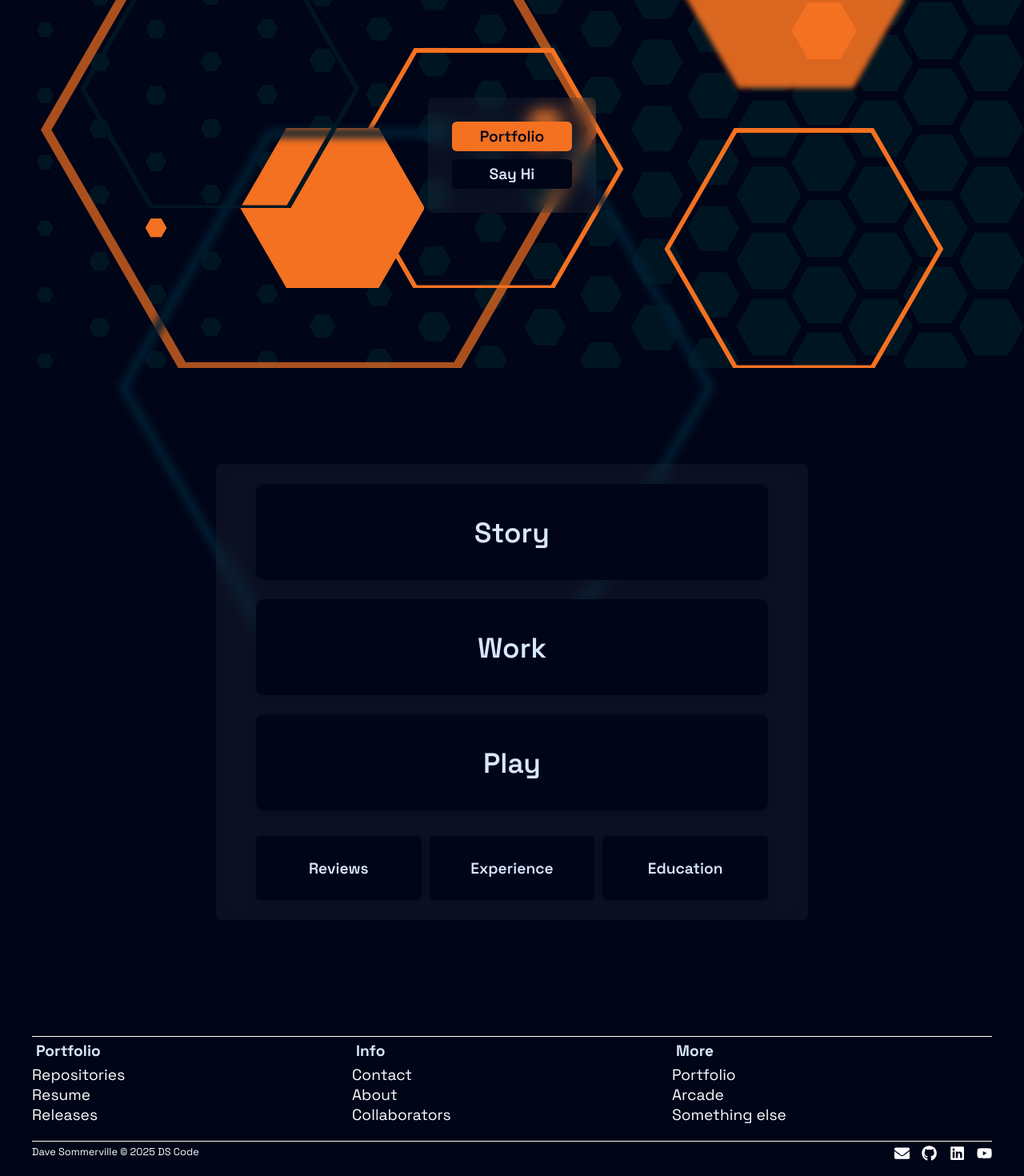
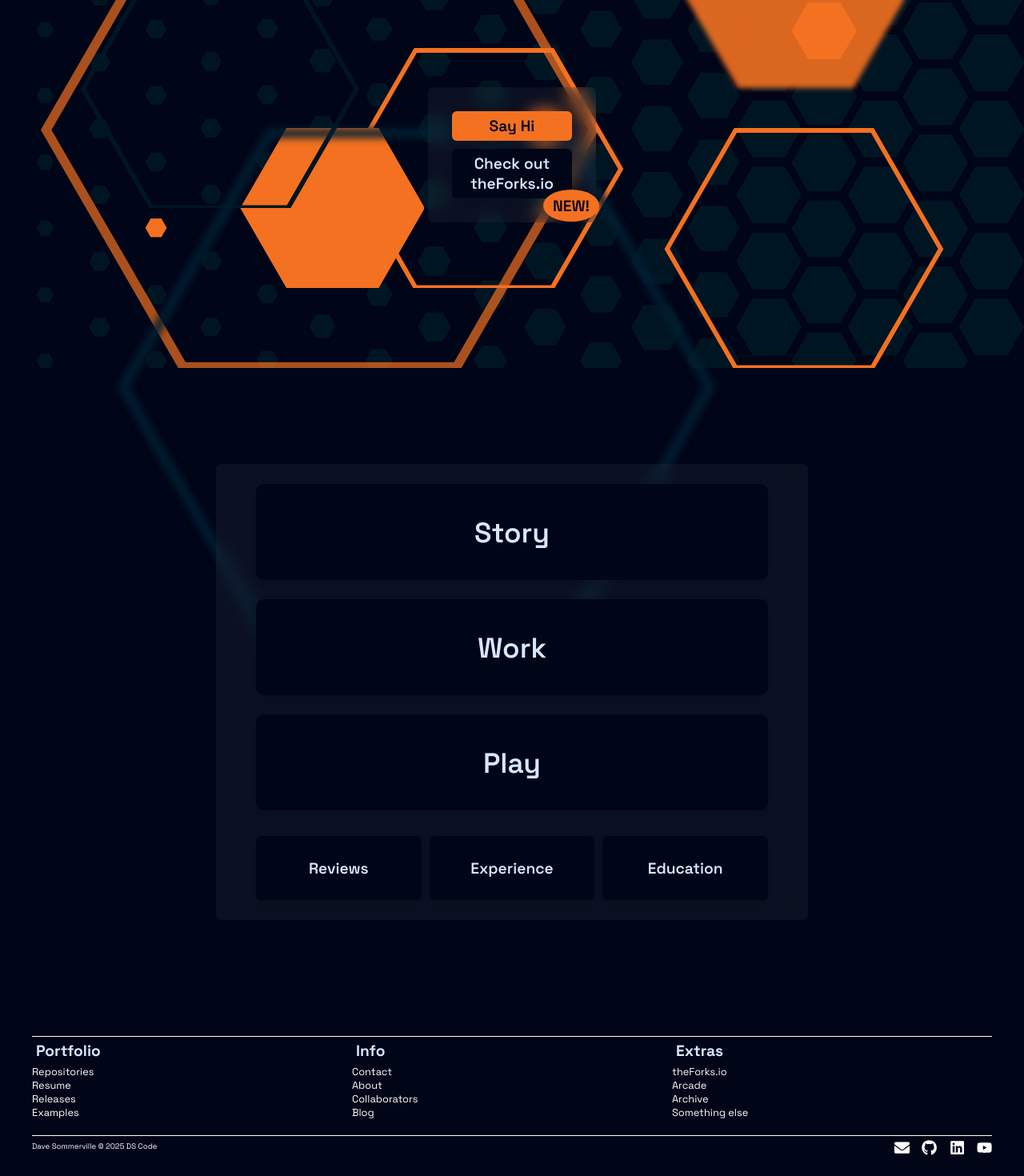
Before and after one commit to dave-sommerville/ds-code-2.0, a React (Create React App) app: page / in a window 1280 px wide. Shown: the part 340-1810 px from the top of the page at 80% size. Built offline with nearby package versions, Linux system fonts and the light colour scheme; a web font is replaced by a local one.

Commit message:
Final touch fixes

```diff
--- a/src/BLL/PortfolioItems.js
+++ b/src/BLL/PortfolioItems.js
@@ -67,8 +67,8 @@ const blackjack = new Portfolio(
   "Blackjack",
   "Blackjack, featuring deal animations and a persistant player bank.",
   "https://dave-sommerville.github.io/blackjack/",
-  ["Featured", "Game", "Large-scale"],
-  []
+  ["Featured", "Game" ],
+  ["Playtester: Sam Ruetcky"]
 );
 
 const scriptScavengers = new Portfolio(
--- a/src/Components/PageWide/Footer.js
+++ b/src/Components/PageWide/Footer.js
@@ -13,6 +13,7 @@ function Footer() {
             <li><a href="https://github.com/dave-sommerville?tab=repositories" target="_blank" rel="noopener noreferrer">Repositories</a></li>
             <li><a href="https://dave-sommerville.github.io/ds-code-releases/data/dave-sommerville-resume-2025.pdf" target="_blank" rel="noopener noreferrer">Resume</a></li>
             <li><Link to="/releases">Releases</Link></li>
+            <li><Link to="/portfolio">Examples</Link></li>
           </ul>
         </div>
         <div className="footer-column">
@@ -21,13 +22,15 @@ function Footer() {
             <li><Link to="/contact">Contact</Link></li>
             <li><Link to="/about">About</Link></li>
             <li><Link to="/collaborators">Collaborators</Link></li>
+            <li><a href="https://dev.to/davesommerville" target="_blank" rel="noopener noreferrer">Blog</a></li>
           </ul>
         </div>
         <div className="footer-column">
-          <h4 className="no-select">More</h4>
+          <h4 className="no-select">Extras</h4>
           <ul>
-            <li><Link to="/portfolio">Portfolio</Link></li>
+            <li><a href="">theForks.io</a></li>
             <li><Link to="/playground">Arcade</Link></li>
+            <li><Link to="">Archive</Link></li>
             <li><Link to="/something-else">Something else</Link></li>
           </ul>
         </div>
--- a/src/Components/SplashPage/HeroBanner.js
+++ b/src/Components/SplashPage/HeroBanner.js
@@ -65,8 +65,8 @@ export default function HeroBanner({ setHeroHeight }) {
       ))}
 
       <div className="btn-wrapper f-col center">
-        <Link to="/portfolio" className="btn">Portfolio</Link>
-        <Link to="/contact" className="btn secondary">Say Hi</Link>
+        <Link to="/contact" className="btn">Say Hi</Link>
+        <a href="https://github.com/dave-sommerville/theForks.io" target="_blank" rel="noopener noreferrer" className="btn secondary new">Check out theForks.io</a>
       </div>
     </header>
   );
--- a/src/Components/SplashPage/SplashPageFeature.js
+++ b/src/Components/SplashPage/SplashPageFeature.js
@@ -82,7 +82,7 @@ function SplashPageFeature() {
               <li><img src={gurpreetReview} alt="Review 1" /></li>
               <li><img src={creefordReview} alt="Review 2" /></li>
               <li><img src={andreReview} alt="Review 3" /></li>
-              <li><img src={samReview} alt="Review 4" /></li>
+              <li className="mb-25"><img src={samReview} alt="Review 4" /></li>
             </ul>
             <a href={linkedInProfile} target="_blank" rel="noopener noreferrer" className="raised-link">
               View my full LinkedIn here
@@ -95,7 +95,7 @@ function SplashPageFeature() {
             isActive={activeSection === 'Experience'}
             onClick={() => handleExpand('Experience')}
           >
-            <ul>
+            <ul className="mb-25">
               <li>
                 Although a recent graduate, I've expanded my experience including:
               </li>
@@ -107,7 +107,7 @@ function SplashPageFeature() {
                 development, and end-to-end workflow experience.
               </li>
             </ul>
-            <div className="flex col">
+            <div className="flex col mb-25">
               <ul className="xp-list">
                 <li className="xp-title">Dev Skills</li>
                 <li>HTML/CSS</li>
@@ -136,7 +136,7 @@ function SplashPageFeature() {
                 <li>Personable</li>
               </ul>
             </div>
-            <ul>
+            <ul className="mb-25">
               <li>Experience by Field:</li>
               <li>6 years Management</li>
               <li>8 years Sales/Hospitality</li>
--- a/src/Pages/About.js
+++ b/src/Pages/About.js
@@ -32,6 +32,14 @@ function About() {
           hexOption={""}
           />
           <p className="about-contact">
+            <a
+              href="https://dev.to/davesommerville/the-millennials-bug-healing-through-html-2bod"
+              target="_blank"
+              rel="noopener noreferrer"
+              className="mb-25"
+            >
+              Learn more about me or
+            </a>
             <Link to="/contact" >Tell me what you think of my work</Link>
           </p>
       </section>
--- a/src/css/common/footer.css
+++ b/src/css/common/footer.css
@@ -13,7 +13,9 @@ footer {
   margin: 0 auto;
   border-top: 1px solid var(--clr-light);
 }
-
+.footer-column ul {
+  font-size: var(--font-size-small);
+}
 .footer-column {
   flex: 1;
   min-width: 200px;
@@ -31,7 +33,7 @@ footer {
   align-items: center;
   margin: 0 auto;
   border-top: 1px solid var(--clr-light);
-  font-size: var(--font-size-small);
+  font-size: 0.6rem;
   color: var(--clr-light);
 }
 
--- a/src/css/pages/partial-pages.css
+++ b/src/css/pages/partial-pages.css
@@ -126,6 +126,8 @@
   About Page (with article.css)
 <------------------------------------------------------------*/
 .about-contact {
+  display: flex;
+  flex-direction: column;
   text-align: center;
   cursor: pointer;
   color: var(--clr-light-blue);
--- a/src/css/pages/splash-page.css
+++ b/src/css/pages/splash-page.css
@@ -180,6 +180,24 @@ h4 {
   font-size: var(--font-size-subtitle);
   margin: 0;
 }
+.new {
+  position: relative;
+}
+.new::after {
+  content: 'NEW!';
+  position: absolute;
+  bottom: -30px;
+  right: -35px;
+  display: flex;
+  width: 70px;
+  height: 40px;
+  align-items: center;
+  justify-content: center;
+  background-color: var(--clr-primary);
+  color: var(--clr-drk);
+  border-radius: 50%;
+}
+
 /*------------------------------------------------------------->
   Splash Component
 <-------------------------------------------------------------*/
@@ -250,7 +268,8 @@ h4 {
 }
 .info-btn.expanded {
   flex: 1;
-  height: 100svh;
+  height: 80svh;
+  overflow-y: scroll;
 }
 .info-expander-inline {
   padding: var(--app-spacing);
@@ -330,7 +349,6 @@ h4 {
     flex: none;
   }
   .info-btn.expanded {
-    height: 630px;
     padding: var(--app-spacing);
   }
 
```
Also changed, not shown: src/Pages/PortfolioArchive.js (added, +11 -0 lines).
